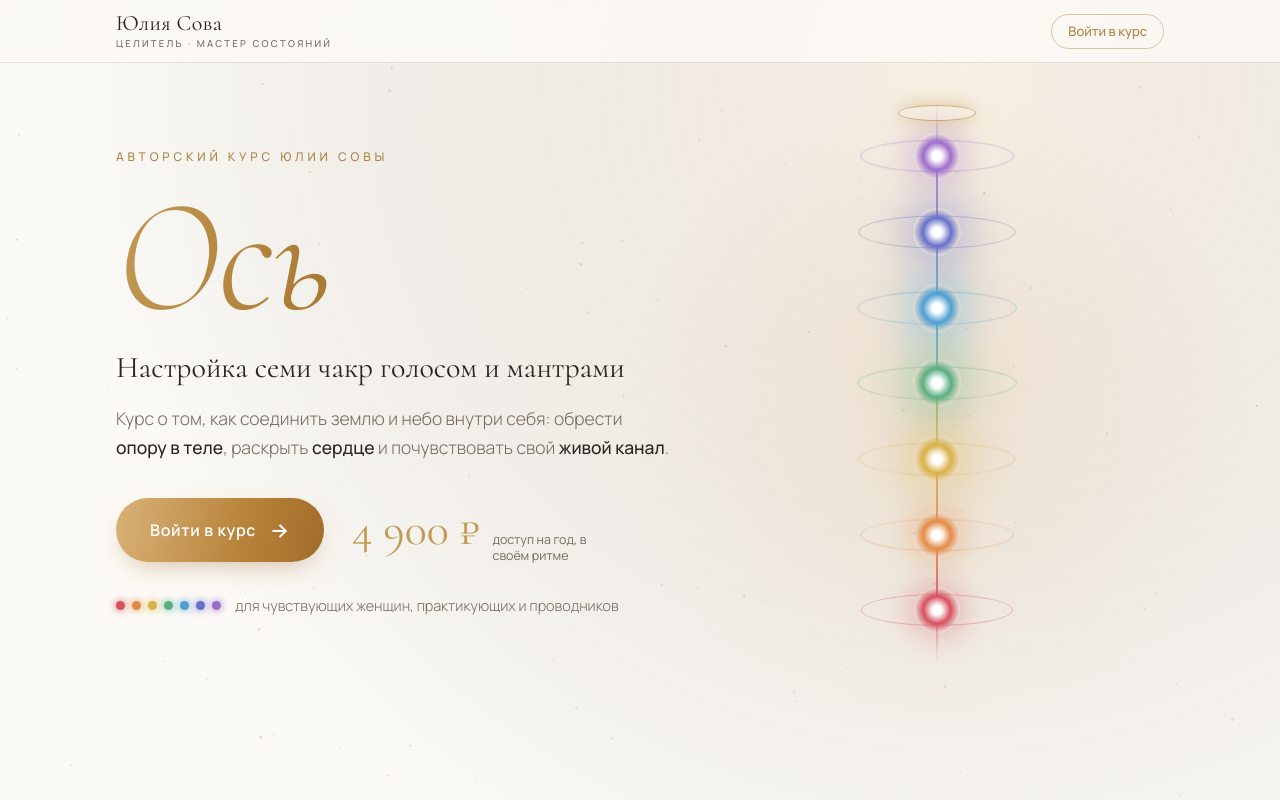
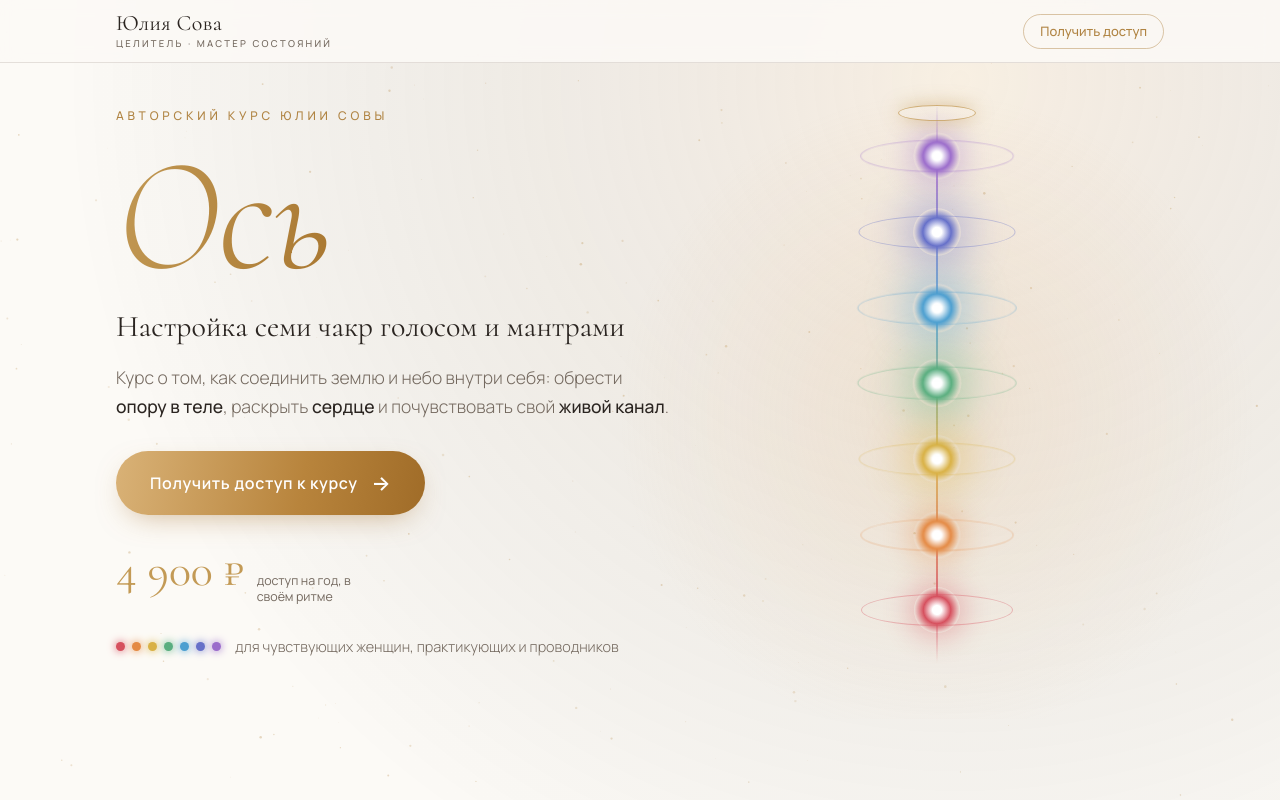
Before and after one commit to romashkagogamoga-afk/os, a plain HTML site: page index.html in a window 1280 px wide. Shown: the top 800 px of the page. Drawn offline with Linux system fonts and the light colour scheme.

Commit message:
Update index.html

```diff
--- a/index.html
+++ b/index.html
@@ -19,7 +19,7 @@
 
 <header class="top"><div class="in">
   <a class="brand" href="#start">Юлия Сова<small>целитель · мастер состояний</small></a>
-  <a class="mini" href="#plans">Войти в курс</a>
+  <a class="mini" href="#plans">Получить доступ</a>
 </div></header>
 
 <section class="hero" id="start"><div class="in">
@@ -29,7 +29,7 @@
     <p class="sub">Настройка семи чакр голосом и мантрами</p>
     <p class="lead">Курс о том, как соединить землю и небо внутри себя: обрести <strong>опору в теле</strong>, раскрыть <strong>сердце</strong> и почувствовать свой <strong>живой канал</strong>.</p>
     <div class="cta-row">
-      <a class="btn" href="#plans">Войти в курс <span class="arr">→</span></a>
+      <a class="btn" href="#plans">Получить доступ к курсу <span class="arr">→</span></a>
       <div class="price"><b>4 900 ₽</b><span>доступ на год, в своём ритме</span></div>
     </div>
     <div class="who"><span class="dots"><i style="--c:var(--c1)"></i><i style="--c:var(--c2)"></i><i style="--c:var(--c3)"></i><i style="--c:var(--c4)"></i><i style="--c:var(--c5)"></i><i style="--c:var(--c6)"></i><i style="--c:var(--c7)"></i></span>для чувствующих женщин, практикующих и проводников</div>
@@ -164,7 +164,7 @@ bar.onclick=function(e){var r=bar.getBoundingClientRect();if(a.duration){a.curre
       <h3>Ось</h3>
       <ul><li>7 модулей, все открыты сразу</li><li>7 мантр голосом Юлии. Медитации на каждую чакру добавятся, они войдут в курс без доплаты</li><li>Гайды, самотесты, мудры, дыхание, асаны и рабочие тетради</li><li>Закрытая Telegram-группа, у каждой чакры своя тема</li><li>Проходишь в своём ритме, доступ на год</li></ul>
       <div class="price"><b>4 900 ₽</b><span>доступ на год, в своём ритме</span></div>
-      <a class="btn" href="https://t.me/sova_chakra_bot?start=site">Войти в курс <span class="arr">→</span></a>
+      <a class="btn" href="https://t.me/sova_chakra_bot?start=site">Получить доступ к курсу <span class="arr">→</span></a>
       <div class="addon">
         <span class="dots"><i style="--c:var(--c4)"></i></span>
         <div><strong>Можно добавить при оплате:</strong> личная дистанционная коррекция с Юлией в начале пути. Она посмотрит состояние твоих чакр и подскажет, с чего начать.<div class="addon-p"><b>2 600 ₽</b> <s>3 338 ₽</s></div><div class="addon-n">Курс вместе с коррекцией — 7 500 ₽</div></div>
@@ -173,7 +173,7 @@ bar.onclick=function(e){var r=bar.getBoundingClientRect();if(a.duration){a.curre
   </div>
   <p class="note">Доступ приходит в Telegram сразу после оплаты.</p>
   <div class="terms">
-    <p><strong>Как проходит оплата.</strong> Кнопка «Войти в курс» открывает Telegram-бот курса. В нём ты выбираешь: только курс или курс вместе с коррекцией, и оплачиваешь картой или через СБП на защищённой странице платёжного сервиса Robokassa. Чек приходит на почту.</p>
+    <p><strong>Как проходит оплата.</strong> Кнопка «Получить доступ к курсу» открывает Telegram-бот курса. В нём ты выбираешь: только курс или курс вместе с коррекцией, и оплачиваешь картой или через СБП на защищённой странице платёжного сервиса Robokassa. Чек приходит на почту.</p>
     <p><strong>Как приходит доступ.</strong> Сразу после оплаты бот присылает личную ссылку в закрытую Telegram-группу курса. Доступ открыт на 365 дней с момента входа в группу. Время коррекции мы согласуем лично в Telegram.</p>
     <p><strong>Возврат.</strong> Доступ к курсу выдаётся автоматически сразу после оплаты, поэтому после его выдачи оплата за курс не возвращается. Если коррекция ещё не проведена, её стоимость можно вернуть по заявлению. Подробно — в <a href="oferta.html">договоре-оферте</a>.</p>
   </div>
@@ -195,7 +195,7 @@ bar.onclick=function(e){var r=bar.getBoundingClientRect();if(a.duration){a.curre
 <section class="finale center"><div class="in narrow">
   <h2>Вернуться на свою ось</h2>
   <p class="lead" style="margin-inline:auto">Семь чакр, голос и мантры, чтобы земля и небо соединились внутри тебя и энергия жизни текла свободно.</p>
-  <div style="margin-top:34px"><a class="btn" href="#plans">Войти в курс <span class="arr">→</span></a></div>
+  <div style="margin-top:34px"><a class="btn" href="#plans">Получить доступ к курсу <span class="arr">→</span></a></div>
 </div></section>
 
 <footer><div class="in">
```
